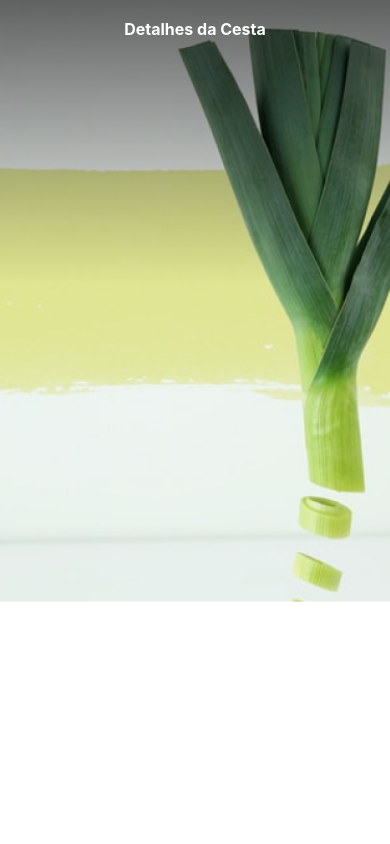
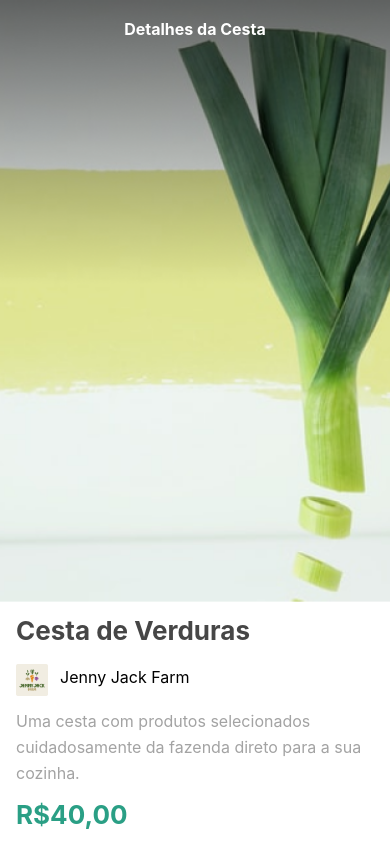
Before and after one commit to eduardojanegitz/orgs-cest, a React Native app: screen / in a window 390 px wide. Built offline with nearby package versions, Linux system fonts and the light colour scheme.

Commit message:
feat: aply styles

```diff
--- a/src/screens/Cest.js
+++ b/src/screens/Cest.js
@@ -5,8 +5,10 @@
   SafeAreaView,
   StyleSheet,
   Text,
+  View,
 } from "react-native";
 import top from "../../assets/topo.png";
+import logo from "../../assets/logo.png";
 
 // Função utilizada para pegar o tamanho da tela
 const width = Dimensions.get("screen").width;
@@ -17,6 +19,19 @@
       <SafeAreaView>
         <Image source={top} style={styles.top} />
         <Text style={styles.title}>Detalhes da Cesta</Text>
+
+        <View style={styles.cest}>
+          <Text style={styles.name}>Cesta de Verduras</Text>
+          <View style={styles.farm}>
+            <Image style={styles.imageFarm} source={logo} />
+            <Text style={styles.nameFarm}>Jenny Jack Farm</Text>
+          </View>
+          <Text style={styles.description}>
+            Uma cesta com produtos selecionados cuidadosamente da fazenda direto
+            para a sua cozinha.
+          </Text>
+          <Text style={styles.price}>R$40,00</Text>
+        </View>
       </SafeAreaView>
     </>
   );
@@ -36,7 +51,42 @@
     lineHeight: 26,
     color: "white",
     fontWeight: "bold",
-    padding: 16
+    padding: 16,
+  },
+  cest: {
+    paddingVertical: 8,
+    paddingHorizontal: 16,
+  },
+  name: {
+    color: "#464646",
+    fontSize: 26,
+    lineHeight: 42,
+    fontWeight: "bold",
+  },
+  farm: {
+    flexDirection: "row",
+    paddingVertical: 12,
+  },
+  imageFarm: {
+    width: 32,
+    height: 32,
+  },
+  nameFarm: {
+    fontSize: 16,
+    lineHeight: 26,
+    marginLeft: 12,
+  },
+  description: {
+    color: "#A3A3A3",
+    fontSize: 16,
+    lineHeight: 26,
+  },
+  price: {
+    color: "#2A9F85",
+    fontWeight: "bold",
+    fontSize: 26,
+    lineHeight: 42,
+    marginTop: 8,
   },
 });
 
```
